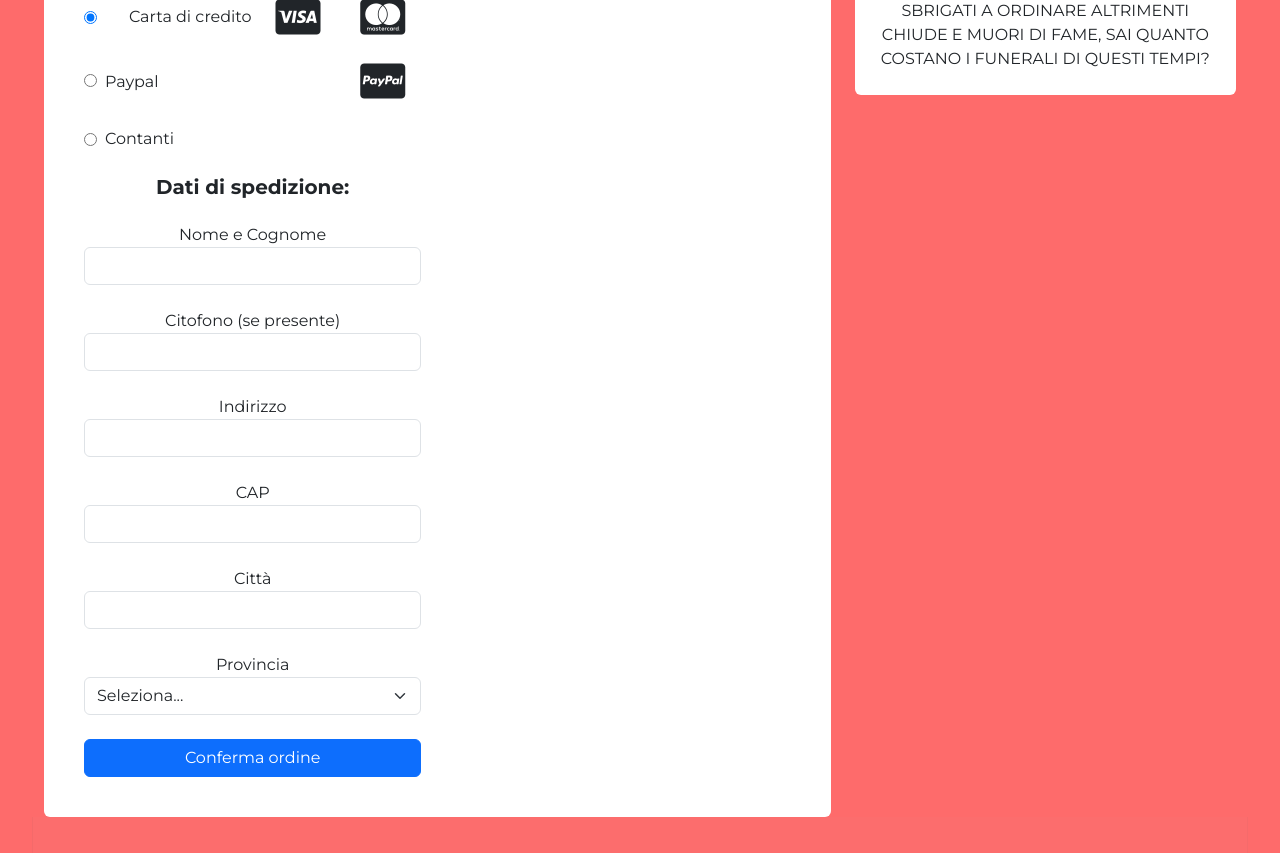
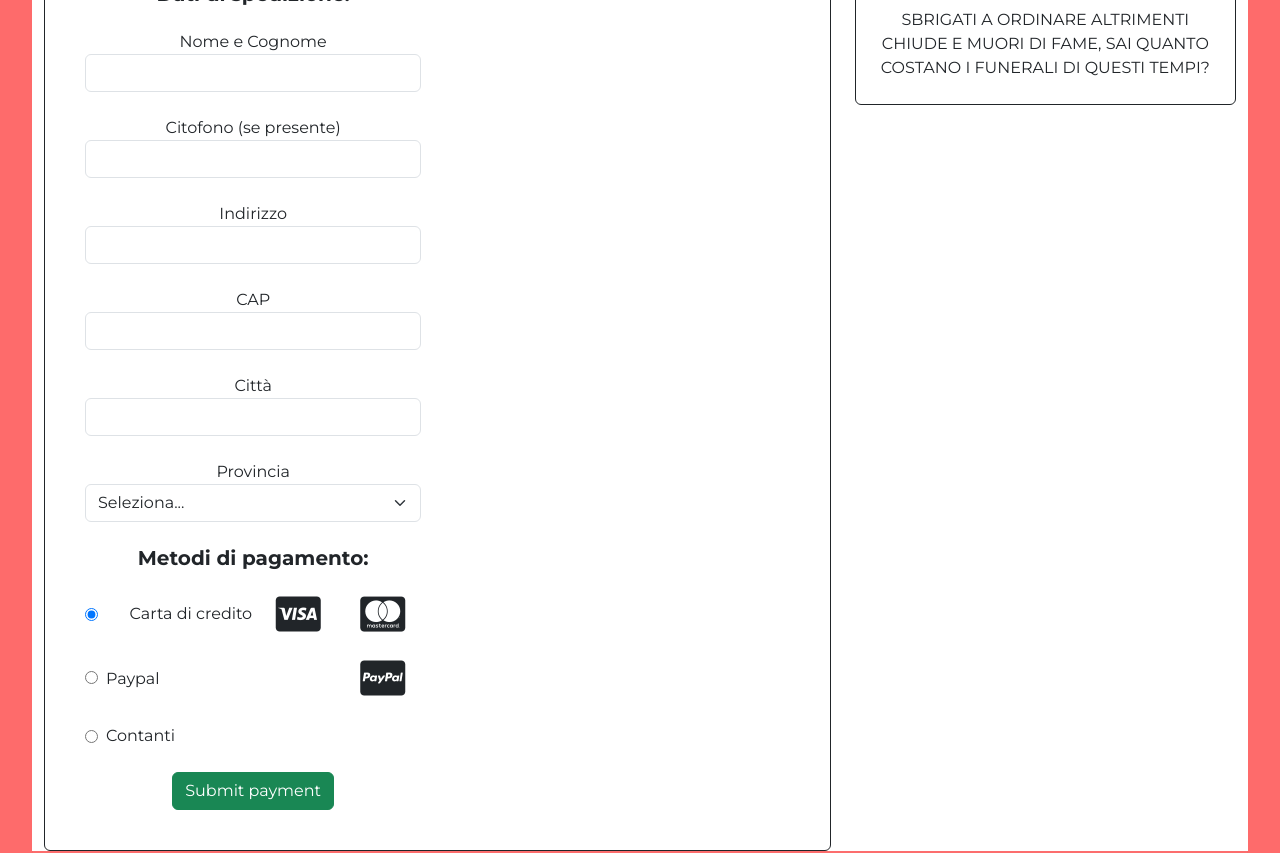
Before and after one commit to AimanFadil/deliveboo_vite, a Vue app: page /checkout in a window 1280 px wide. Shown: the top 853 px of the page. Built offline with nearby package versions, Linux system fonts and the light colour scheme.

Commit message:
added checkout.js ( payment logic ) and fix checkout form [TODO: fix checkout footer; fix form action="" in checkout]

```diff
--- a/index.html
+++ b/index.html
@@ -16,6 +16,11 @@
   <title>Modal Component</title>
   <script src="https://unpkg.com/vue@3"></script>
   <link rel="stylesheet" href="https://site-assets.fontawesome.com/releases/v6.2.1/css/all.css">
+  <script src="https://js.braintreegateway.com/web/dropin/1.42.0/js/dropin.js"></script>
+  <!-- includes the Braintree JS client SDK -->
+ <script src="https://js.braintreegateway.com/web/dropin/1.42.0/js/dropin.min.js"></script>
+ <!-- includes jQuery -->
+<script src="http://code.jquery.com/jquery-3.2.1.min.js" crossorigin="anonymous"></script>
   <!--   <link rel="stylesheet" type="text/css" href="/style.css" /> -->
 </head>
 
--- a/package.json
+++ b/package.json
@@ -11,6 +11,7 @@
   "dependencies": {
     "axios": "^1.6.8",
     "bootstrap": "^5.3.3",
+    "braintree": "^3.23.0",
     "vue": "^3.4.21",
     "vue-router": "^4.3.0"
   },
--- a/src/App.vue
+++ b/src/App.vue
@@ -1,5 +1,6 @@
 <script>
 import { store } from './store.js';
+
 
 import Header from './components/Header.vue';
 import Footer from './components/Footer.vue';
@@ -22,7 +23,7 @@ export default {
 </script>
 
 <template lang="">
-<div>
+<div calss="d-flex flex-column ">
 
   <Header/>
   <router-view></router-view>
--- a/src/components/Header.vue
+++ b/src/components/Header.vue
@@ -54,7 +54,7 @@ export default {
                                 </div>
                                 <div class="offcanvas-body color_text_header">
                                   <Chart/>
-                                  <button @click="navigateTCheckout">Vai al checkout</button>
+                                  <router-link :to="{ name: 'checkout' }" class="btn bg_color_header text-white">Vai al checkout</router-link>
                                 </div>
                               </div>
                           </div>
--- a/src/pages/Checkout.vue
+++ b/src/pages/Checkout.vue
@@ -10,43 +10,61 @@ export default {
         return {
             store,
         }
+    },
+    methods: {
+
+        mounted() {
+            var button = document.querySelector('#submit-button');
+
+                            braintree.dropin.create({
+                            // Insert your tokenization key here
+                            authorization: '<use_your_tokenization_key>',
+                            container: '#dropin-container'
+                            }, function (createErr, instance) {
+                            button.addEventListener('click', function () {
+                                instance.requestPaymentMethod(function (requestPaymentMethodErr, payload) {
+                                // When the user clicks on the 'Submit payment' button this code will send the
+                                // encrypted payment information in a variable called a payment method nonce
+                                $.ajax({
+                                    type: 'POST',
+                                    url: '/checkout',
+                                    data: {'paymentMethodNonce': payload.nonce}
+                                }).done(function(result) {
+                                    // Tear down the Drop-in UI
+                                    instance.teardown(function (teardownErr) {
+                                    if (teardownErr) {
+                                        console.error('Could not tear down Drop-in UI!');
+                                    } else {
+                                        console.info('Drop-in UI has been torn down!');
+                                        // Remove the 'Submit payment' button
+                                        $('#submit-button').remove();
                                     }
+                                    });
+
+                                    if (result.success) {
+                                    $('#checkout-message').html('<h1>Success</h1><p>Your Drop-in UI is working! Check your <a href="https://sandbox.braintreegateway.com/login">sandbox Control Panel</a> for your test transactions.</p><p>Refresh to try another transaction.</p>');
+                                    } else {
+                                    console.log(result);
+                                    $('#checkout-message').html('<h1>Error</h1><p>Check your console.</p>');
+                                    }
+                                });
+                                });
+                            });
+                            });
+        },
+    }
+
     }
     </script>
     <template lang="">
-    <div class="container-fluid">
+    <div class="container-fluid bg-white">
         <div class="row">
             <!-- lista metodi di pagamento -->
-            <div class="col-8 mt-5">
-                <div class="bg-white p-4 rounded">
+            <div class="col-8 margin-top">
+                <div class="bg-white p-4 rounded border border-dark">
 
-                    <form action="URL_AZIONE" class="p-3 bg_color_header rounded w-50" method="post">
+                    <form action="" class="p-3 bg_color_header rounded w-50" method="post">
 
-                        <h5 class="fw-bold">Metodi di pagamento:</h5>
-
-                        <div class="d-flex text-center my-4 justify-content-between align-items-center">
-                          <input type="radio" name="pagamento" id="carta_credito" value="carta_credito" checked>
-                          <label for="carta_credito" class="ms-2">Carta di credito</label>
-
-                          <i class="fa-brands fa-cc-visa me-3 fs-1"></i>
-                          <i class="fa-brands fa-cc-mastercard me-3 fs-1"></i>
-                        </div>
-
-                        <div class="d-flex text-center my-3 justify-content-between align-items-center">
-                            <span>
-                                <input type="radio" name="pagamento" id="paypal" value="paypal">
-                                <label for="paypal" class="ms-2">Paypal</label>
-                            </span>
-
-                            <span>
-                                <i class="fa-brands fa-cc-paypal me-3 fs-1"></i>
-                            </span>
-                        </div>
-
-                        <div class="d-flex text-center my-4 align-items-center">
-                          <input type="radio" name="pagamento" id="contanti" value="contanti">
-                          <label for="contanti" class="ms-2">Contanti</label>
-                        </div>
 
                         <h5 class="fw-bold my-4">Dati di spedizione:</h5>
 
@@ -84,18 +102,44 @@ export default {
                             </select>
                         </div>
 
-                        <button type="submit" class="btn btn-primary w-100">Conferma ordine</button>
+                        <h5 class="fw-bold">Metodi di pagamento:</h5>
 
+                        <div class="d-flex text-center my-4 justify-content-between align-items-center">
+                          <input type="radio" name="pagamento" id="carta_credito" value="carta_credito" checked>
+                          <label for="carta_credito" class="ms-2">Carta di credito</label>
+
+                          <i class="fa-brands fa-cc-visa me-3 fs-1"></i>
+                          <i class="fa-brands fa-cc-mastercard me-3 fs-1"></i>
+                        </div>
+
+                        <div class="d-flex text-center my-3 justify-content-between align-items-center">
+                            <span>
+                                <input type="radio" name="pagamento" id="paypal" value="paypal">
+                                <label for="paypal" class="ms-2">Paypal</label>
+                            </span>
+
+                            <span>
+                                <i class="fa-brands fa-cc-paypal me-3 fs-1"></i>
+                            </span>
+                        </div>
+
+                        <div class="d-flex text-center my-4 align-items-center">
+                          <input type="radio" name="pagamento" id="contanti" value="contanti">
+                          <label for="contanti" class="ms-2">Contanti</label>
+                        </div>
+
+                        <div id="dropin-wrapper">
+                            <div id="checkout-message"></div>
+                            <div id="dropin-container"></div>
+                            <button id="submit-button" class="btn btn-success">Submit payment</button>
+                          </div>
                       </form>
-
-
-
 
                 </div>
             </div>
             <!-- carrello -->
-            <div class="col-4 mt-5">
-                <div class="bg-white p-4 rounded">
+            <div class="col-4 margin-top ">
+                <div class="bg-white p-4 rounded border border-dark">
                     <Chart/>
                 </div>
             </div>
@@ -108,4 +152,42 @@ export default {
 .bg-white {
     background-color: white;
 }
+
+.button {
+    cursor: pointer;
+    font-weight: 500;
+    left: 3px;
+    line-height: inherit;
+    position: relative;
+    text-decoration: none;
+    text-align: center;
+    border-style: solid;
+    border-width: 1px;
+    border-radius: 3px;
+    -webkit-appearance: none;
+    -moz-appearance: none;
+    display: inline-block;
+  }
+
+  .button--small {
+    padding: 10px 20px;
+    font-size: 0.875rem;
+  }
+
+  .button--green {
+    outline: none;
+    background-color: #64d18a;
+    border-color: #64d18a;
+    color: white;
+    transition: all 200ms ease;
+  }
+
+  .button--green:hover {
+    background-color: #8bdda8;
+    color: white;
+  }
+
+  .margin-top {
+    margin-top: 90px;
+  }
 </style>
```
Also changed, not shown: src/checkout.js (added, +14 -0 lines), 1 other file (tests, documents, lock files or other folders). Lines whose indentation alone changed are shown as unchanged.
